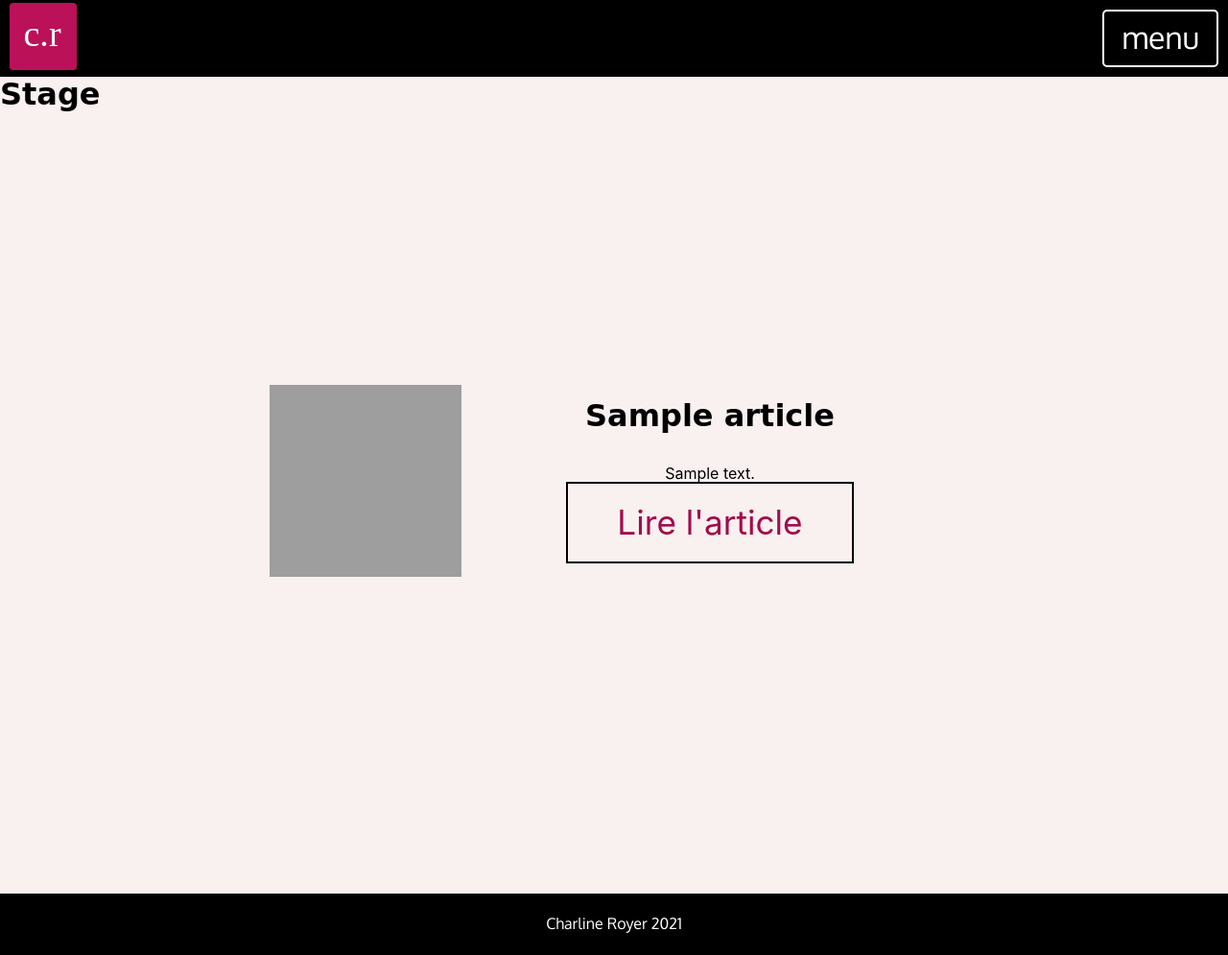
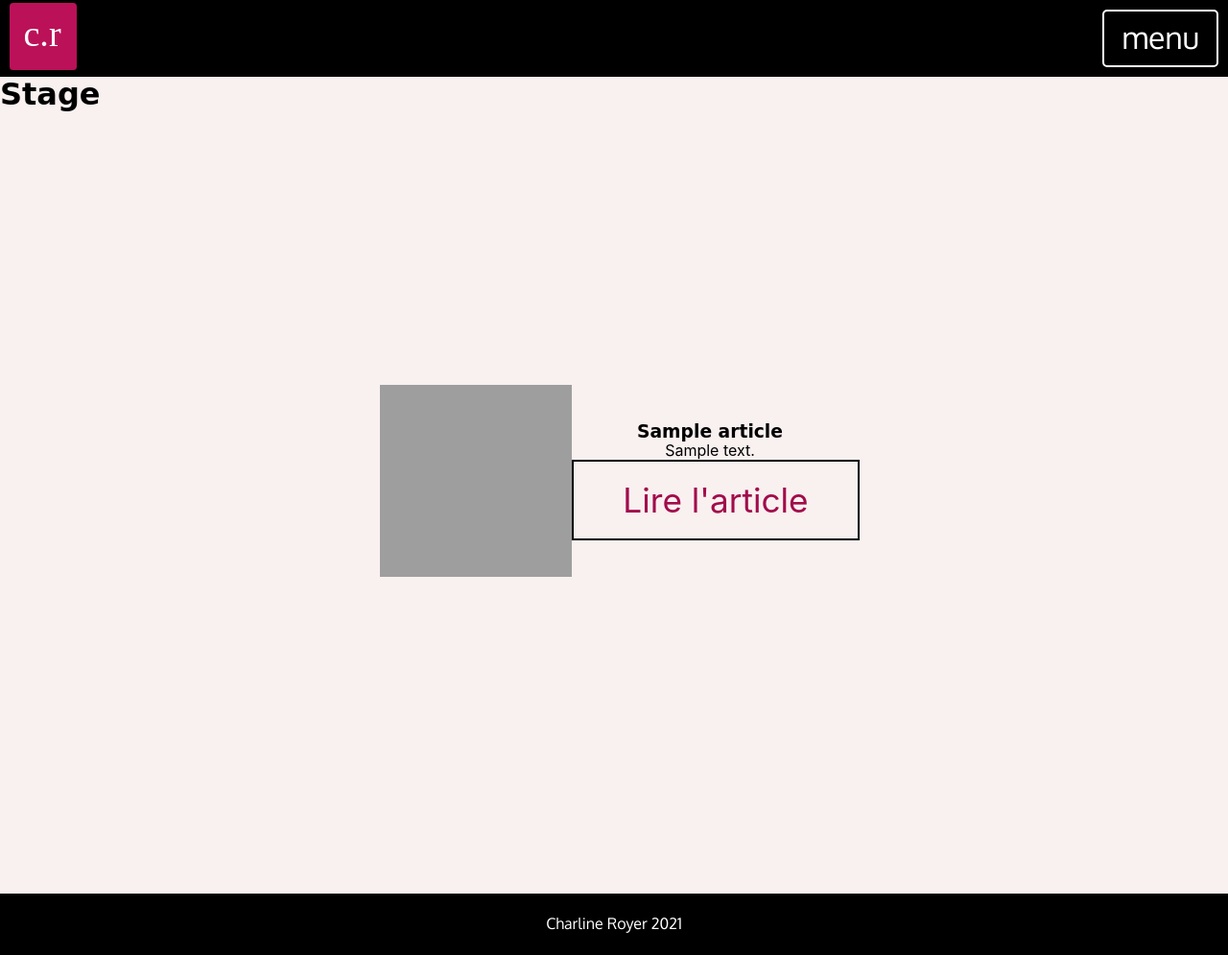
Before and after one commit to akia-web/Portfolio, a Symfony app: template templates/stage/index.html.twig in a window 1280 px wide. Shown: the whole page at 96% size. Run offline with Twig, Linux system fonts and the light colour scheme; the template is opened without the code that fills it: most values are stand-ins (such as "Sample title", 1, 10 or a date in 2020); some libraries are stand-ins or nearby versions; some web fonts are replaced; grey boxes are pictures that could not be loaded.

Commit message:
changement css stage

```diff
--- a/public/css/accueil.css
+++ b/public/css/accueil.css
@@ -155,7 +155,7 @@ scroll-behavior: smooth;
     margin : 0 auto
 }
 
-.container-projets{
+.container-projets, .container-projets-stage{
     display: flex;
     flex-direction: column;
     justify-content: center;
@@ -245,11 +245,19 @@ h3 a:hover{
     h3 a{
         font-size: 1.2em;
     }
-    .container-projets{
+    .container-projets, .container-projets-stage{
         min-height: 80vh;
         justify-content: center;
         align-items: center;
         flex-direction: row;
+
+    }
+
+    .container-projets-stage{
+
+        /* background-color: red; */
+        width: 50%;
+
     }
 
    .container-projets:nth-child(even){
--- a/templates/stage/index.html.twig
+++ b/templates/stage/index.html.twig
@@ -17,7 +17,7 @@
    <div class="super-container-projets">
     {% for article in articles %}
 
-    <div class="container-projets">
+    <div class="container-projets-stage">
         <img src="{{asset('uploads/images/annonces/' ~ article.images[0].name)}}" alt="" width="200" height="200">
         <div class="container-infos-projets-stage">
             <h3>{{article.title}}</h3>
```
